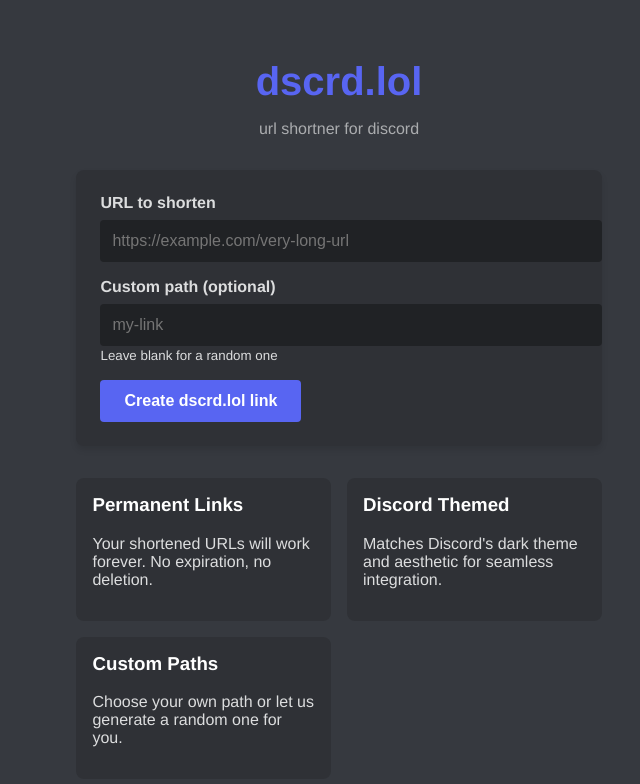
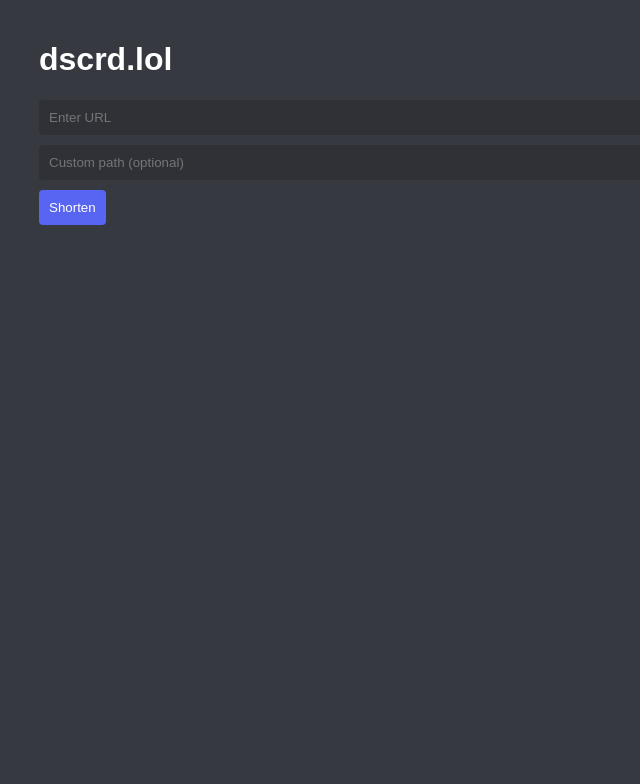
Before and after one commit to qatual/dscrd.lol, a website: page public/index.html in a window 1280 px wide. Shown: the whole page, without its empty margins (301-941 px from the left). Drawn offline with Linux system fonts and the light colour scheme.

```diff
--- a/public/index.html
+++ b/public/index.html
@@ -1,253 +1,48 @@
 <!DOCTYPE html>
-<html lang="en">
+<html>
 <head>
-    <meta charset="UTF-8">
-    <meta name="viewport" content="width=device-width, initial-scale=1.0">
-    <title>dscrd.lol | Discord-themed URL shortener</title>
+    <title>dscrd.lol</title>
     <style>
-        :root {
-            --discord-blurple: #5865F2;
-            --discord-dark: #36393F;
-            --discord-darker: #2F3136;
-            --discord-darkest: #202225;
-            --discord-light: #DCDDDE;
-            --discord-green: #3BA55C;
-        }
-
-        body {
-            font-family: 'Whitney', 'Helvetica Neue', Helvetica, Arial, sans-serif;
-            background-color: var(--discord-dark);
-            color: var(--discord-light);
-            margin: 0;
-            padding: 0;
-            display: flex;
-            flex-direction: column;
-            min-height: 100vh;
-        }
-
-        .container {
-            max-width: 800px;
-            margin: 0 auto;
-            padding: 2rem;
-            flex: 1;
-        }
-
-        header {
-            text-align: center;
-            margin-bottom: 2rem;
-        }
-
-        h1 {
-            color: white;
-            font-size: 2.5rem;
-            margin-bottom: 0.5rem;
-        }
-
-        .logo {
-            font-weight: bold;
-            color: var(--discord-blurple);
-        }
-
-        .subtitle {
-            color: var(--discord-light);
-            opacity: 0.7;
-        }
-
-        .shortener-box {
-            background-color: var(--discord-darker);
-            border-radius: 8px;
-            padding: 1.5rem;
-            margin-bottom: 2rem;
-            box-shadow: 0 4px 6px rgba(0, 0, 0, 0.1);
-        }
-
-        .form-group {
-            margin-bottom: 1rem;
-        }
-
-        label {
-            display: block;
-            margin-bottom: 0.5rem;
-            font-weight: 600;
-        }
-
-        input {
-            width: 100%;
-            padding: 0.75rem;
-            border-radius: 4px;
-            border: none;
-            background-color: var(--discord-darkest);
-            color: white;
-            font-size: 1rem;
-        }
-
-        input:focus {
-            outline: 2px solid var(--discord-blurple);
-        }
-
-        button {
-            background-color: var(--discord-blurple);
-            color: white;
-            border: none;
-            padding: 0.75rem 1.5rem;
-            border-radius: 4px;
-            font-weight: 600;
-            cursor: pointer;
-            font-size: 1rem;
-            transition: background-color 0.2s;
-        }
-
-        button:hover {
-            background-color: #4752C4;
-        }
-
-        .result {
-            margin-top: 1rem;
-            padding: 1rem;
-            background-color: var(--discord-darkest);
-            border-radius: 4px;
-            display: none;
-        }
-
-        .result.active {
-            display: block;
-        }
-
-        .short-url {
-            color: var(--discord-green);
-            font-weight: 600;
-            word-break: break-all;
-        }
-
-        .copy-btn {
-            background-color: var(--discord-darkest);
-            border: 1px solid var(--discord-blurple);
-            margin-left: 0.5rem;
-            padding: 0.25rem 0.5rem;
-            font-size: 0.8rem;
-        }
-
-        footer {
-            text-align: center;
-            padding: 1rem;
-            background-color: var(--discord-darkest);
-            font-size: 0.9rem;
-            color: var(--discord-light);
-            opacity: 0.7;
-        }
-
-        .features {
-            display: grid;
-            grid-template-columns: repeat(auto-fit, minmax(250px, 1fr));
-            gap: 1rem;
-            margin-top: 2rem;
-        }
-
-        .feature {
-            background-color: var(--discord-darker);
-            padding: 1rem;
-            border-radius: 8px;
-        }
-
-        .feature h3 {
-            color: white;
-            margin-top: 0;
-        }
+        body { font-family: Arial, sans-serif; background: #36393f; color: #fff; margin: 0; padding: 20px; }
+        .container { max-width: 600px; margin: 0 auto; }
+        input, button { padding: 10px; border-radius: 4px; border: none; }
+        input { width: 100%; margin-bottom: 10px; background: #2f3136; color: #fff; }
+        button { background: #5865f2; color: #fff; cursor: pointer; }
+        #result { margin-top: 20px; display: none; }
     </style>
 </head>
 <body>
     <div class="container">
-        <header>
-            <h1><span class="logo">dscrd.lol</span></h1>
-            <p class="subtitle">url shortner for discord</p>
-        </header>
-
-        <div class="shortener-box">
-            <div class="form-group">
-                <label for="url">URL to shorten</label>
-                <input type="url" id="url" placeholder="https://example.com/very-long-url" required>
-            </div>
-
-            <div class="form-group">
-                <label for="custom">Custom path (optional)</label>
-                <input type="text" id="custom" placeholder="my-link">
-                <small>Leave blank for a random one</small>
-            </div>
-
-            <button id="shorten-btn">Create dscrd.lol link</button>
-
-            <div class="result" id="result">
-                <p>Your shortened URL:</p>
-                <p>
-                    <span class="short-url" id="short-url"></span>
-                    <button class="copy-btn" id="copy-btn">Copy</button>
-                </p>
-            </div>
-        </div>
-
-        <div class="features">
-            <div class="feature">
-                <h3>Permanent Links</h3>
-                <p>Your shortened URLs will work forever. No expiration, no deletion.</p>
-            </div>
-            <div class="feature">
-                <h3>Discord Themed</h3>
-                <p>Matches Discord's dark theme and aesthetic for seamless integration.</p>
-            </div>
-            <div class="feature">
-                <h3>Custom Paths</h3>
-                <p>Choose your own path or let us generate a random one for you.</p>
-            </div>
+        <h1>dscrd.lol</h1>
+        <input type="url" id="url" placeholder="Enter URL">
+        <input type="text" id="custom" placeholder="Custom path (optional)">
+        <button id="shorten-btn">Shorten</button>
+        <div id="result">
+            <p>Short URL: <span id="short-url"></span></p>
         </div>
     </div>
 
     <script>
         document.getElementById('shorten-btn').addEventListener('click', async () => {
-            const longUrl = document.getElementById('url').value;
+            const url = document.getElementById('url').value;
             const customPath = document.getElementById('custom').value;
 
-            if (!longUrl) {
-                alert('Please enter a URL to shorten');
-                return;
-            }
-
             try {
-                // In a real implementation, this would call your backend API
-                const response = await fetch('/api/shorten', {
+                const response = await fetch('/qatual/static/shorten', {
                     method: 'POST',
-                    headers: {
-                        'Content-Type': 'application/json'
-                    },
-                    body: JSON.stringify({
-                        url: longUrl,
-                        customPath: customPath || undefined
-                    })
+                    headers: { 'Content-Type': 'application/json' },
+                    body: JSON.stringify({ url, customPath })
                 });
 
                 const data = await response.json();
+                if (!response.ok) throw new Error(data.error);
 
-                if (response.ok) {
-                    const shortUrl = `https://dscrd.lol/${data.shortPath}`;
-                    document.getElementById('short-url').textContent = shortUrl;
-                    document.getElementById('result').classList.add('active');
-                } else {
-                    throw new Error(data.error || 'Failed to shorten URL');
-                }
+                document.getElementById('short-url').textContent = `https://dscrd.lol/${data.shortPath}`;
+                document.getElementById('result').style.display = 'block';
             } catch (error) {
                 alert(error.message);
             }
         });
-
-        document.getElementById('copy-btn').addEventListener('click', () => {
-            const shortUrl = document.getElementById('short-url').textContent;
-            navigator.clipboard.writeText(shortUrl).then(() => {
-                const btn = document.getElementById('copy-btn');
-                btn.textContent = 'Copied!';
-                setTimeout(() => {
-                    btn.textContent = 'Copy';
-                }, 2000);
-            });
-        });
     </script>
 </body>
 </html>
```
